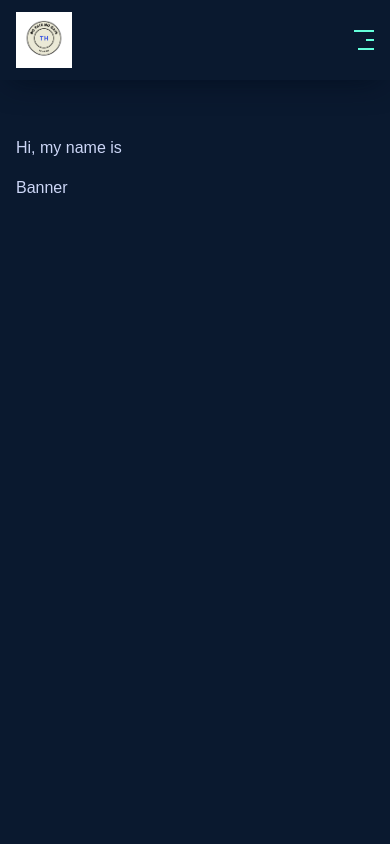
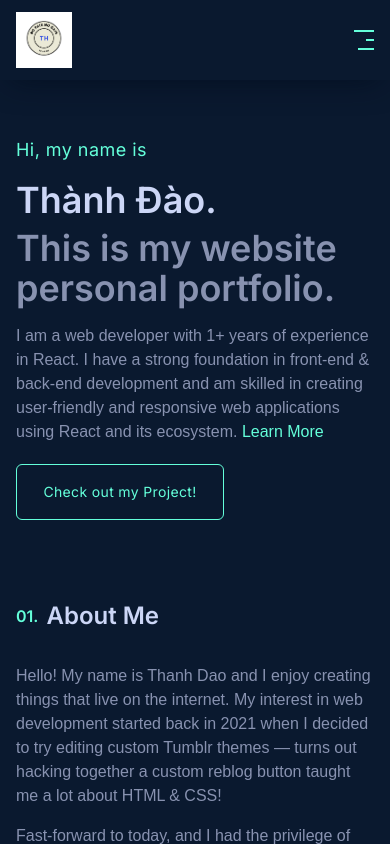
Before and after one commit to mdtthanh/Portfolio_NextJS, a Next.js app: page / in a window 390 px wide. Built offline with nearby package versions, Linux system fonts and the light colour scheme.

Commit message:
add about

```diff
--- /dev/null
+++ b/src/components/About.tsx
@@ -0,0 +1,109 @@
+import Image from "next/image";
+import SectionTitle from "./SectionTitle";
+import { AiFillThunderbolt } from "react-icons/ai";
+import avt from "../../public/assets/images/avt.jpg";
+const About = () => {
+  return (
+    <section
+      id="about"
+      className="max-w-containerSmall mx-auto py-10 lgl:py-32 flex flex-col gap-8"
+    >
+      <SectionTitle title="About Me" titleNo="01" />
+      <div className="flex flex-col lgl:flex-row gap-16">
+        <div className="w-full lgl:w-2/3 text-base text-textDark font-medium flex flex-col gap-4">
+          <p>
+            Hello! My name is Thanh Dao and I enjoy creating things that live on
+            the internet. My interest in web development started back in 2021
+            when I decided to try editing custom Tumblr themes — turns out
+            hacking together a custom reblog button taught me a lot about HTML &
+            CSS!
+          </p>
+          <p>
+            Fast-forward to today, and I had the privilege of working at an
+            advertising agency, a start-up,{" "}
+            <span className="text-textGreen">
+              {" "}
+              a huge corporation, and a student-led design studio.
+            </span>
+            Lorem ipsum dolor sit amet consectetur adipisicing elit. Odio rem
+            accusantium fugiat veritatis, quidem repellat{" "}
+            <span className="text-textGreen">
+              ab natus possimus? Sint, accusamus!
+            </span>
+          </p>
+          <p>
+            Lorem ipsum, dolor sit amet consectetur adipisicing elit. Dolorem
+            ullam eligendi dolorum nostrum possimus quos iusto magnam ut esse
+            recusandae.
+          </p>
+          <p>Here are a few technologies I have been working with recently:</p>
+          <ul className="max-w-[450px] text-sm font-titleFont grid grid-cols-2 gap-2 mt-6">
+            <li className="flex items-center gap-2">
+              <span className="text-textGreen">
+                <AiFillThunderbolt />
+              </span>
+              Javascript (ES6+)
+            </li>
+            <li className="flex items-center gap-2">
+              <span className="text-textGreen">
+                <AiFillThunderbolt />
+              </span>
+              React
+            </li>
+            <li className="flex items-center gap-2">
+              <span className="text-textGreen">
+                <AiFillThunderbolt />
+              </span>
+              TypeScript
+            </li>
+            <li className="flex items-center gap-2">
+              <span className="text-textGreen">
+                <AiFillThunderbolt />
+              </span>
+              Tailwindcss
+            </li>
+            <li className="flex items-center gap-2">
+              <span className="text-textGreen">
+                <AiFillThunderbolt />
+              </span>
+              PHP
+            </li>
+            <li className="flex items-center gap-2">
+              <span className="text-textGreen">
+                <AiFillThunderbolt />
+              </span>
+              Laravel
+            </li>
+            <li className="flex items-center gap-2">
+              <span className="text-textGreen">
+                <AiFillThunderbolt />
+              </span>
+              Magento2
+            </li>
+            <li className="flex items-center gap-2">
+              <span className="text-textGreen">
+                <AiFillThunderbolt />
+              </span>
+              Java
+            </li>
+          </ul>
+        </div>
+        <div className="w-full lgl:w-1/3 h-80 relative group">
+          <div className="absolute w-full h-80 -left-6 -top-6 rounded-lg">
+            <div className="w-full h-full relative z-20 flex pl-6 lgl:pl-0">
+              <Image
+                className="rounded-lg h-full object-cover"
+                src={avt}
+                alt="avatar"
+              />
+              <div className="hidden lgl:inline-block absolute w-full h-80 bg-textGreen/20 rouded-md top-0 left-0 group-hover:bg-transparent duration-300"></div>
+            </div>
+          </div>
+          <div className="hidden lgl:inline-block w-full h-80 border-2 border-textGreen rounded-md group-hover:-translate-x-2 group-hover:-translate-y-2 transition-transform duration-300"></div>
+        </div>
+      </div>
+    </section>
+  );
+};
+
+export default About;
--- a/src/components/Banner.tsx
+++ b/src/components/Banner.tsx
@@ -1,4 +1,4 @@
-import React from "react";
+import { motion } from "framer-motion";
 
 const Banner = () => {
   return (
@@ -6,8 +6,41 @@
       id="home"
       className="max-w-contentContainer mx-auto py-10 mdl:py-24 flex flex-col gap-4 lgl:gap-8 mdl:px-10 xl:px-4"
     >
-        <h3>Hi, my name is</h3>
-      Banner
+      <motion.h3
+        initial={{ y: 10, opacity: 0 }}
+        animate={{ y: 0, opacity: 1 }}
+        transition={{ duration: 0.5, delay: 0.6 }}
+        className="text-lg font-titleFont tracking-wide text-textGreen"
+      >
+        Hi, my name is
+      </motion.h3>
+      <motion.h1
+        initial={{ y: 10, opacity: 0 }}
+        animate={{ y: 0, opacity: 1 }}
+        transition={{ duration: 0.5, delay: 0.7 }}
+        className="text-4xl lgl:text-5xl font-titleFont font-semibold flex flex-col"
+      >
+        Thành Đào.{" "}
+        <span className="text-textDark mt-2 lgl:mt-4">
+          This is my website personal portfolio.
+        </span>
+      </motion.h1>
+      <motion.p className="text-base md:max-w-[650px] text-textDark font-medium">
+        {" "}
+        I am a web developer with 1+ years of experience in React. I have a
+        strong foundation in front-end & back-end development and am skilled in
+        creating user-friendly and responsive web applications using React and
+        its ecosystem.{" "}
+        <a href="https://www.facebook.com/" target="_blank">
+          <span className="text-textGreen inline-flex relative cursor-pointer h-7 overflow-x-hidden group">
+            Learn More
+            <span className="absolute w-full h-[1px] bg-textGreen left-0 bottom-1 -translate-x-[110%] group-hover:translate-x-0 transition-transform duration-500"></span>
+          </span>{" "}
+        </a>
+      </motion.p>
+      <motion.button className="w-52 h-14 text-sm font-titleFont border border-textGreen rounded-md text-textGreen tracking-wide hover:bg-hoverColor duration-300">
+        Check out my Project!
+      </motion.button>
     </section>
   );
 };
--- /dev/null
+++ b/src/components/SectionTitle.tsx
@@ -0,0 +1,18 @@
+interface Props {
+  title: string;
+  titleNo: string;
+}
+
+const SectionTitle = ({ title, titleNo }: Props) => {
+  return (
+    <h2 className="font-titleFont text-2xl font-semibold flex items-center">
+      <span className="text-base md:text-lg text-textGreen mr-2">
+        {titleNo}.
+      </span>
+      {title}
+      <span className="hidden md:inline-flex md:w-60 lgl:w-72 h-[.5px] bg-gray-700 ml-6"></span>
+    </h2>
+  );
+};
+
+export default SectionTitle;
--- a/src/pages/index.tsx
+++ b/src/pages/index.tsx
@@ -6,6 +6,7 @@
 import RightSide from "@/components/RightSide";
 import { motion } from "framer-motion";
 import Banner from "@/components/Banner";
+import About from "@/components/About";
 const inter = Inter({ subsets: ["latin"] });
 
 export default function Home() {
@@ -28,8 +29,9 @@
           >
             <LeftSide />
           </motion.div>
-          <div className="h-[88vh] mx-auto p-4">
+          <div className="h-[88vh] w-full mx-auto p-4">
             <Banner />
+            <About />
           </div>
           <motion.div
             initial={{ opacity: 0 }}
```
Also changed, not shown: public/assets/images/avt.jpg (added).
